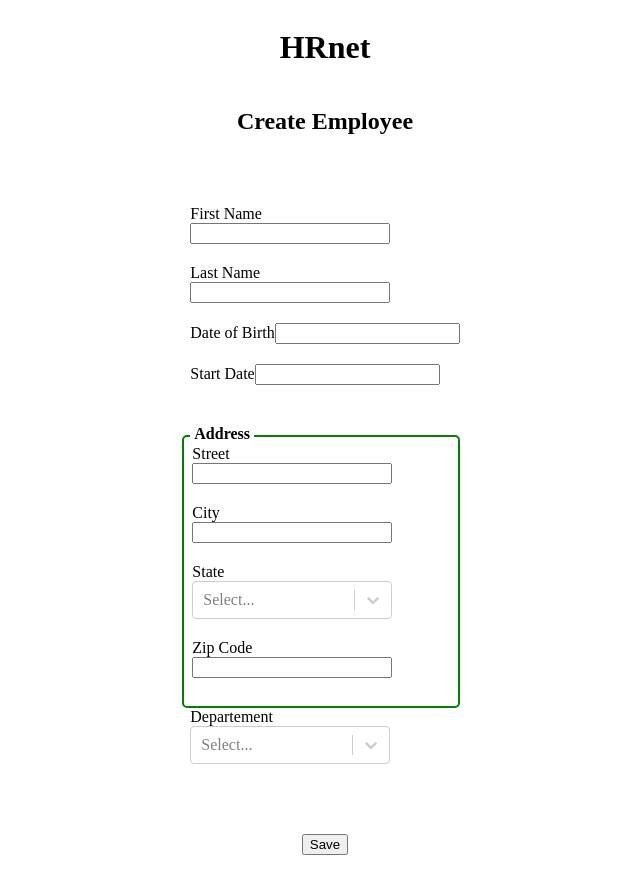
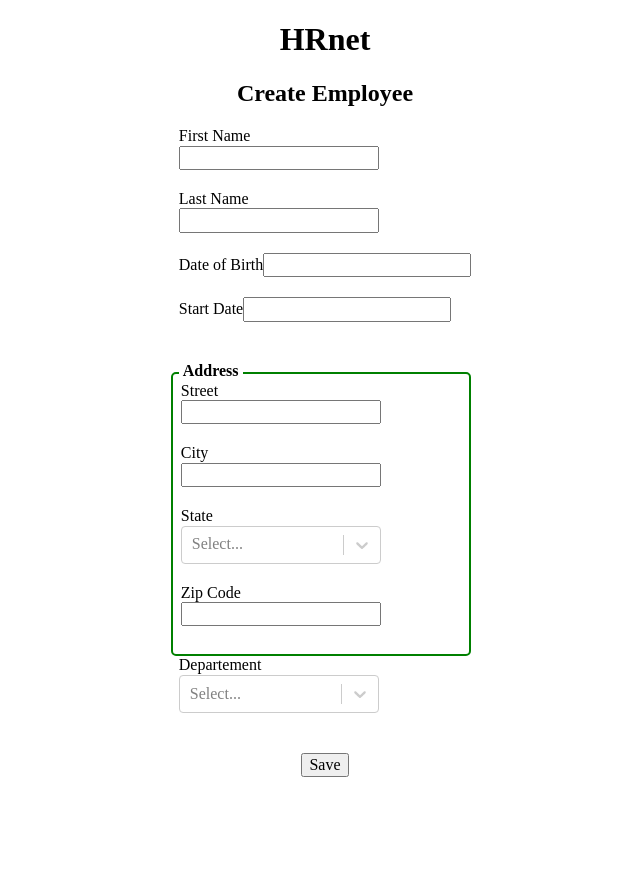
Before and after one commit to FABIEN-T/HRnet, a React (Vite) app: page / in a window 1280 px wide. Shown: the top 894 px of the page, without its empty margins (315-955 px from the left). After the commit the page ends 800 px from the top, so only its background shows below. Built offline with nearby package versions, Linux system fonts and the light colour scheme.

Commit message:
import package Modal

```diff
--- a/index.html
+++ b/index.html
@@ -4,7 +4,7 @@
     <meta charset="UTF-8" />
     <!-- <link rel="icon" type="image/svg+xml" href="/vite.svg" /> -->
     <meta name="viewport" content="width=device-width, initial-scale=1.0" />
-    <title>Vite + React + TS + Styled</title>
+    <title>HRnet</title>
   </head>
   <body>
     <div id="root"></div>
--- a/package.json
+++ b/package.json
@@ -18,7 +18,7 @@
     "@types/react-dom": "^18.0.11",
     "@vitejs/plugin-react-swc": "^3.2.0",
     "eslint": "^8.37.0",
-    "fv_vite-react-ts-prop-button": "^0.0.1",
+    "fv-modal-react": "^0.0.1",
     "prettier": "^2.8.7",
     "react-datepicker": "^4.11.0",
     "react-hook-form": "^7.43.9",
--- a/src/App.css
+++ b/src/App.css
@@ -1,6 +1,9 @@
 .App {
   display: flex;
   flex-direction: column;
+  /* position: relative; */
+  margin: 0;
+  padding: 0;
 }
 
 h1,
@@ -8,10 +11,15 @@
   text-align: center;
 }
 
+#external-form {
+  margin: 0;
+  padding: 0;
+}
+
 .inputName-wrapper {
   /* display: flex;
   flex-direction: column; */
-  margin: 50px auto;
+  margin: 20px auto;
   width: fit-content;
 }
 
@@ -19,6 +27,7 @@
   display: flex;
   flex-direction: column;
   width: 200px;
+  margin: 0;
 }
 
 .inputNameError {
@@ -58,6 +67,15 @@
   /* margin-top: -8px; */
   margin-left: -8px;
   padding: 8px;
+}
+
+.buttonDiv {
+  margin: 0px auto;
+}
+
+.edit-button {
+  display: block;
+  margin: 0px auto;
 }
 
 /* #root {
--- a/src/components/Form.tsx
+++ b/src/components/Form.tsx
@@ -1,19 +1,22 @@
 // @ts-nocheck
 
-import React, { useState } from 'react'
+import { useState } from 'react'
 import { useForm, Controller } from 'react-hook-form'
 import DatePicker from 'react-datepicker'
 import 'react-datepicker/dist/react-datepicker.css'
-import MySelect from './MySelect'
 import Select from 'react-select'
 import { labelDepartement, labelStates } from '../datasSelect/selectLabel'
+
+import { Modal } from 'fv-modal-react'
+import '../../node_modules/fv-modal-react/dist/style.css'
 
 import '../App.css'
 
 export default function Form() {
   // récupération des élements du state
-  const [dateStart, setDateStart] = useState(null)
-  const [dateBirth, setDateBirth] = useState(null)
+  // const [dateStart, setDateStart] = useState(null)
+  // const [dateBirth, setDateBirth] = useState(null)
+  const [isOpen, setIsOpen] = useState(false)
 
   const {
     register,
@@ -24,25 +27,25 @@
   } = useForm({ mode: 'all' })
 
   const save = (data) => {
+    setIsOpen(true)
+    localStorage.setItem('employee', JSON.stringify(data))
     console.log(
       data
       // data.dateBirth ? data.dateBirth.toLocaleDateString() : null,
-      // data.dateBirth ? data.dateBirth.getMonth() : null,
-      // data.dateBirth ? data.dateBirth.getFullYear() : null
     )
   }
 
   return (
-    <>
+    <div className="createEmployee">
+      {/* <div> */}
       <h1>HRnet</h1>
       <h2>Create Employee</h2>
       <form id="external-form">
-        <div className="inputName-wrapper inputName-wrapper-column">
+        <div className="inputName-wrapper">
           <div className="inputContainer">
             <label htmlFor="firstName">First Name</label>
             <input
               name="firstName"
-              // placeholder="enter your firstname"
               {...register('firstName', {
                 required: true,
                 maxLength: 20,
@@ -65,7 +68,6 @@
             <label htmlFor="lastName">Last Name</label>
             <input
               name="lastName"
-              // placeholder="enter your lastname"
               {...register('lastName', {
                 required: true,
                 maxLength: 20,
@@ -152,11 +154,10 @@
                 <label htmlFor="street">Street</label>
                 <input
                   name="street"
-                  // placeholder="enter your firstname"
                   {...register('street', {
                     required: true,
                     maxLength: 60,
-                    // pattern: /^[a-zA-Z\s\-À-ÖØ-öø-ÿ']+$/g,
+                    pattern: /^[a-zA-Z\s\-À-ÖØ-öø-ÿ'0-9,]+$/g,
                   })}
                 />
                 <div className="inputNameError">
@@ -166,16 +167,15 @@
                   {/* {errors?.street?.type === 'maxLength' && (
                   <p className="pErrorName">Cannot exceed 60 characters</p>
                 )} */}
-                  {/* {errors?.firstName?.type === 'pattern' && (
+                  {errors?.street?.type === 'pattern' && (
                     <p className="pErrorName">Alphabetical characters only</p>
-                )} */}
+                  )}
                 </div>
               </div>
               <div className="inputContainer">
                 <label htmlFor="city">City</label>
                 <input
                   name="city"
-                  // placeholder="enter your firstname"
                   {...register('city', {
                     required: true,
                     maxLength: 30,
@@ -224,23 +224,21 @@
                   type="number"
                   {...register('zipcode', {
                     required: true,
-                    // max: 5,
-                    // min: 5,
-                    pattern: /^(0|[1-9]\d*)(\.\d+)?$/i,
-                    // validate: (value) => value > 0,
+                    pattern:
+                      /^((\d{5}-\d{4})|(\d{5})|([A-Z]\d[A-Z]\s\d[A-Z]\d))$/g,
                   })}
                 />
                 <div className="inputNameError">
                   {errors?.zipcode?.type === 'required' && (
                     <p className="pErrorName">This field is required</p>
                   )}
+                  {errors?.zipcode?.type === 'pattern' && (
+                    <p className="pErrorName">5 digits are required</p>
+                  )}
                 </div>
               </div>
             </div>
-            {/* <div className="inputContainer">
-              <label htmlFor="state">Departement</label>
-              <MySelect options={labelDepartement} />
-            </div> */}
+          </div>
           <div className="inputContainer">
             <label htmlFor="selectDepartement">Departement</label>
             <Controller
@@ -265,27 +263,15 @@
             </div>
           </div>
         </div>
-        </div>
 
-        <div className="inputName-wrapper">
+        <div className="buttonDiv">
           <button className="edit-button" onClick={handleSubmit(save)}>
             Save
           </button>
         </div>
       </form>
-    </>
+      {/* </div> */}
+      {isOpen && <Modal setIsOpen={setIsOpen} />}
+    </div>
   )
 }
-
-{
-  /* <div className="inputContainer">
-            <label htmlFor="department">Department</label>
-            <MySelect options={labelDepartement} />
-            <select {...register('labelDepartement', { required: true })}>
-              <option value="">Select...</option>
-              <option value="Sales">Sales</option>
-              <option value="  Marketing"> Marketing</option>
-              <option value=" Engineering"> Engineering</option>
-            </select>
-          </div> */
-}
--- a/src/index.css
+++ b/src/index.css
@@ -1,4 +1,4 @@
-/* :root {
+/*:root {
   font-family: Inter, system-ui, Avenir, Helvetica, Arial, sans-serif;
   line-height: 1.5;
   font-weight: 400;
@@ -12,26 +12,26 @@
   -webkit-font-smoothing: antialiased;
   -moz-osx-font-smoothing: grayscale;
   -webkit-text-size-adjust: 100%;
-}
+}*/
 
-a {
+/* a {
   font-weight: 500;
   color: #646cff;
   text-decoration: inherit;
 }
 a:hover {
   color: #535bf2;
-}
+} */
 
-body {
+/* body {
   margin: 0;
   display: flex;
   place-items: center;
   min-width: 320px;
   min-height: 100vh;
-}
+} */
 
-h1 {
+/* h1 {
   font-size: 3.2em;
   line-height: 1.1;
 }
@@ -67,3 +67,356 @@
     background-color: #f9f9f9;
   }
 } */
+
+/*! normalize.css v8.0.1 | MIT License | github.com/necolas/normalize.css */
+
+/* Document
+   ========================================================================== */
+
+/**
+ * 1. Correct the line height in all browsers.
+ * 2. Prevent adjustments of font size after orientation changes in iOS.
+ */
+
+html {
+  line-height: 1.15; /* 1 */
+  -webkit-text-size-adjust: 100%; /* 2 */
+}
+
+/* Sections
+     ========================================================================== */
+
+/**
+   * Remove the margin in all browsers.
+   */
+
+body {
+  margin: 0;
+  padding: 0;
+}
+
+/**
+   * Render the `main` element consistently in IE.
+   */
+
+main {
+  display: block;
+}
+
+/**
+   * Correct the font size and margin on `h1` elements within `section` and
+   * `article` contexts in Chrome, Firefox, and Safari.
+   */
+
+h1 {
+  font-size: 2em;
+  margin: 0.67em 0;
+}
+
+/* Grouping content
+     ========================================================================== */
+
+/**
+   * 1. Add the correct box sizing in Firefox.
+   * 2. Show the overflow in Edge and IE.
+   */
+
+hr {
+  box-sizing: content-box; /* 1 */
+  height: 0; /* 1 */
+  overflow: visible; /* 2 */
+}
+
+/**
+   * 1. Correct the inheritance and scaling of font size in all browsers.
+   * 2. Correct the odd `em` font sizing in all browsers.
+   */
+
+pre {
+  font-family: monospace, monospace; /* 1 */
+  font-size: 1em; /* 2 */
+}
+
+/* Text-level semantics
+     ========================================================================== */
+
+/**
+   * Remove the gray background on active links in IE 10.
+   */
+
+a {
+  background-color: transparent;
+}
+
+/**
+   * 1. Remove the bottom border in Chrome 57-
+   * 2. Add the correct text decoration in Chrome, Edge, IE, Opera, and Safari.
+   */
+
+abbr[title] {
+  border-bottom: none; /* 1 */
+  text-decoration: underline; /* 2 */
+  text-decoration: underline dotted; /* 2 */
+}
+
+/**
+   * Add the correct font weight in Chrome, Edge, and Safari.
+   */
+
+b,
+strong {
+  font-weight: bolder;
+}
+
+/**
+   * 1. Correct the inheritance and scaling of font size in all browsers.
+   * 2. Correct the odd `em` font sizing in all browsers.
+   */
+
+code,
+kbd,
+samp {
+  font-family: monospace, monospace; /* 1 */
+  font-size: 1em; /* 2 */
+}
+
+/**
+   * Add the correct font size in all browsers.
+   */
+
+small {
+  font-size: 80%;
+}
+
+/**
+   * Prevent `sub` and `sup` elements from affecting the line height in
+   * all browsers.
+   */
+
+sub,
+sup {
+  font-size: 75%;
+  line-height: 0;
+  position: relative;
+  vertical-align: baseline;
+}
+
+sub {
+  bottom: -0.25em;
+}
+
+sup {
+  top: -0.5em;
+}
+
+/* Embedded content
+     ========================================================================== */
+
+/**
+   * Remove the border on images inside links in IE 10.
+   */
+
+img {
+  border-style: none;
+}
+
+/* Forms
+     ========================================================================== */
+
+/**
+   * 1. Change the font styles in all browsers.
+   * 2. Remove the margin in Firefox and Safari.
+   */
+
+button,
+input,
+optgroup,
+select,
+textarea {
+  font-family: inherit; /* 1 */
+  font-size: 100%; /* 1 */
+  line-height: 1.15; /* 1 */
+  margin: 0; /* 2 */
+}
+
+/**
+   * Show the overflow in IE.
+   * 1. Show the overflow in Edge.
+   */
+
+button,
+input {
+  /* 1 */
+  overflow: visible;
+}
+
+/**
+   * Remove the inheritance of text transform in Edge, Firefox, and IE.
+   * 1. Remove the inheritance of text transform in Firefox.
+   */
+
+button,
+select {
+  /* 1 */
+  text-transform: none;
+}
+
+/**
+   * Correct the inability to style clickable types in iOS and Safari.
+   */
+
+button,
+[type='button'],
+[type='reset'],
+[type='submit'] {
+  -webkit-appearance: button;
+}
+
+/**
+   * Remove the inner border and padding in Firefox.
+   */
+
+button::-moz-focus-inner,
+[type='button']::-moz-focus-inner,
+[type='reset']::-moz-focus-inner,
+[type='submit']::-moz-focus-inner {
+  border-style: none;
+  padding: 0;
+}
+
+/**
+   * Restore the focus styles unset by the previous rule.
+   */
+
+button:-moz-focusring,
+[type='button']:-moz-focusring,
+[type='reset']:-moz-focusring,
+[type='submit']:-moz-focusring {
+  outline: 1px dotted ButtonText;
+}
+
+/**
+   * Correct the padding in Firefox.
+   */
+
+fieldset {
+  padding: 0.35em 0.75em 0.625em;
+}
+
+/**
+   * 1. Correct the text wrapping in Edge and IE.
+   * 2. Correct the color inheritance from `fieldset` elements in IE.
+   * 3. Remove the padding so developers are not caught out when they zero out
+   *    `fieldset` elements in all browsers.
+   */
+
+legend {
+  box-sizing: border-box; /* 1 */
+  color: inherit; /* 2 */
+  display: table; /* 1 */
+  max-width: 100%; /* 1 */
+  padding: 0; /* 3 */
+  white-space: normal; /* 1 */
+}
+
+/**
+   * Add the correct vertical alignment in Chrome, Firefox, and Opera.
+   */
+
+progress {
+  vertical-align: baseline;
+}
+
+/**
+   * Remove the default vertical scrollbar in IE 10+.
+   */
+
+textarea {
+  overflow: auto;
+}
+
+/**
+   * 1. Add the correct box sizing in IE 10.
+   * 2. Remove the padding in IE 10.
+   */
+
+[type='checkbox'],
+[type='radio'] {
+  box-sizing: border-box; /* 1 */
+  padding: 0; /* 2 */
+}
+
+/**
+   * Correct the cursor style of increment and decrement buttons in Chrome.
+   */
+
+[type='number']::-webkit-inner-spin-button,
+[type='number']::-webkit-outer-spin-button {
+  height: auto;
+}
+
+/**
+   * 1. Correct the odd appearance in Chrome and Safari.
+   * 2. Correct the outline style in Safari.
+   */
+
+[type='search'] {
+  -webkit-appearance: textfield; /* 1 */
+  outline-offset: -2px; /* 2 */
+}
+
+/**
+   * Remove the inner padding in Chrome and Safari on macOS.
+   */
+
+[type='search']::-webkit-search-decoration {
+  -webkit-appearance: none;
+}
+
+/**
+   * 1. Correct the inability to style clickable types in iOS and Safari.
+   * 2. Change font properties to `inherit` in Safari.
+   */
+
+::-webkit-file-upload-button {
+  -webkit-appearance: button; /* 1 */
+  font: inherit; /* 2 */
+}
+
+/* Interactive
+     ========================================================================== */
+
+/*
+   * Add the correct display in Edge, IE 10+, and Firefox.
+   */
+
+article {
+  display: block;
+}
+
+/*
+   * Add the correct display in all browsers.
+   */
+
+summary {
+  display: list-item;
+}
+
+/* Misc
+     ========================================================================== */
+
+/**
+   * Add the correct display in IE 10+.
+   */
+
+template {
+  display: none;
+}
+
+/**
+   * Add the correct display in IE 10.
+   */
+
+[hidden] {
+  display: none;
+}
--- /dev/null
+++ b/typings/index.d.ts
@@ -0,0 +1 @@
+declare module 'fv-modal-react'
```
Also changed, not shown: src/App.tsx (+1 -10 lines), tsconfig.json (+18 -4 lines), .eslintrc.cjs (added), 2 other files (tests, documents, lock files or other folders). Lines whose indentation alone changed are shown as unchanged.
